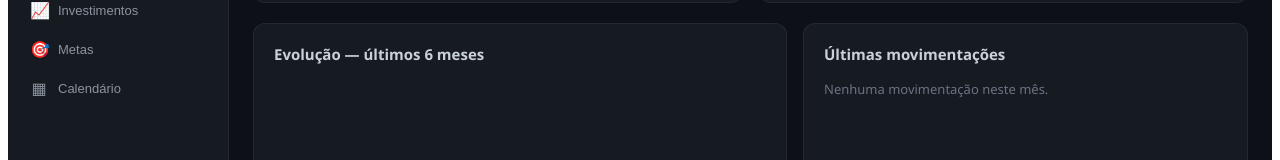
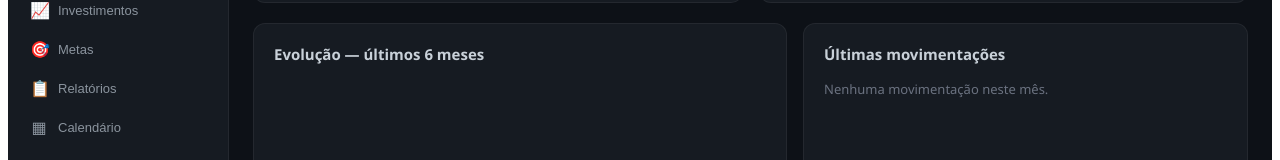
Before and after one commit to Jonatas-Luciano/FinanceOS, a React (Vite) app: page / in a window 1280 px wide. Shown: the part 386-546 px from the top of the page. Built offline with nearby package versions, Linux system fonts and the light colour scheme.

Commit message:
fix:re-adiciona página reports

```diff
--- a/src/FinanceApp.jsx
+++ b/src/FinanceApp.jsx
@@ -564,9 +564,10 @@ export default function FinanceOS() {
     { id: "credit_cards", label: "Cartões",       icon: "💳" },
     { id: "budget",       label: "Orçamento",     icon: "◎" },
     { id: "categories",   label: "Categorias",    icon: "🏷️" },
-    { id: "recurring", label: "Fixos / Recorrentes", icon: "🔄" },
+    { id: "recurring",    label: "Fixos / Recorrentes", icon: "🔄" },
     { id: "investments",  label: "Investimentos", icon: "📈" },
     { id: "goals",        label: "Metas",         icon: "🎯" },
+    { id: "reports",      label: "Relatórios",    icon: "📋" },
     { id: "calendar",     label: "Calendário",    icon: "▦" },
   ];
 
```
